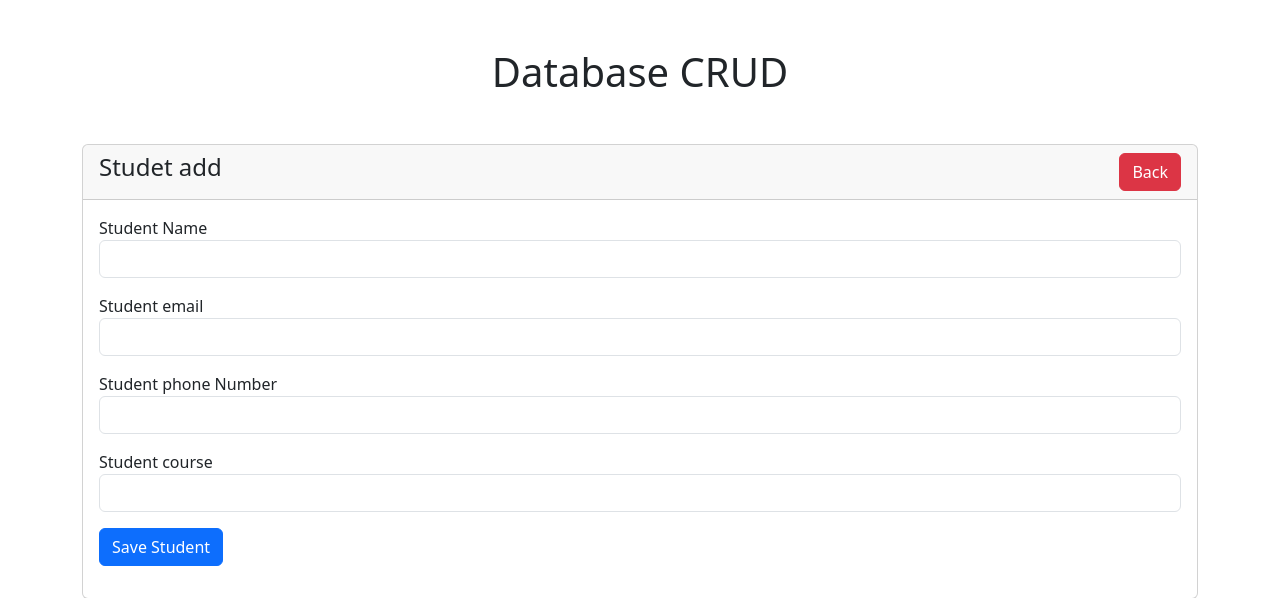
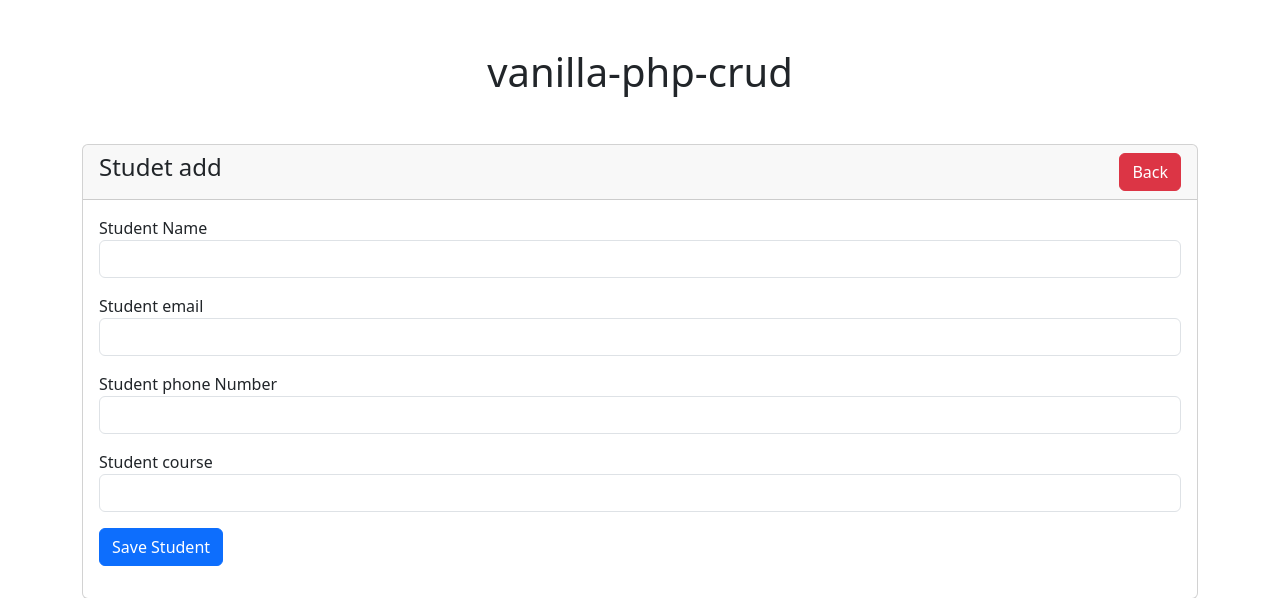
Before and after one commit to Dilan032/vanilla-php-crud, a PHP site: page /student_create.php in a window 1280 px wide. Shown: the top 598 px of the page. Run offline with PHP 8.4, Linux system fonts and the light colour scheme.

Commit message:
change title

```diff
--- a/index.php
+++ b/index.php
@@ -3,11 +3,11 @@
   <head>
     <meta charset="utf-8">
     <meta name="viewport" content="width=device-width, initial-scale=1">
-    <title>Crud operation</title>
+    <title>vanilla-php-crud</title>
     <link href="https://cdn.jsdelivr.net/npm/bootstrap@5.3.7/dist/css/bootstrap.min.css" rel="stylesheet" integrity="sha384-LN+7fdVzj6u52u30Kp6M/trliBMCMKTyK833zpbD+pXdCLuTusPj697FH4R/5mcr" crossorigin="anonymous">
   </head>
   <body>
-    <h1 class="text-center mt-5 mb-5">Database CRUD</h1>
+    <h1 class="text-center mt-5 mb-5">vanilla-php-crud</h1>
     <div class="container-fluid">
         <div class="row">
             <div class="col-md-12">
--- a/student_create.php
+++ b/student_create.php
@@ -3,11 +3,11 @@
   <head>
     <meta charset="utf-8">
     <meta name="viewport" content="width=device-width, initial-scale=1">
-    <title>Server side database crud operation</title>
+    <title>vanilla-php-crud</title>
     <link href="https://cdn.jsdelivr.net/npm/bootstrap@5.3.7/dist/css/bootstrap.min.css" rel="stylesheet" integrity="sha384-LN+7fdVzj6u52u30Kp6M/trliBMCMKTyK833zpbD+pXdCLuTusPj697FH4R/5mcr" crossorigin="anonymous">
   </head>
   <body>
-    <h1 class="text-center mt-5 mb-5">Database CRUD</h1>
+    <h1 class="text-center mt-5 mb-5">vanilla-php-crud</h1>
     <div class="container">
         <div class="row">
             <div class="col-md-12">
```
